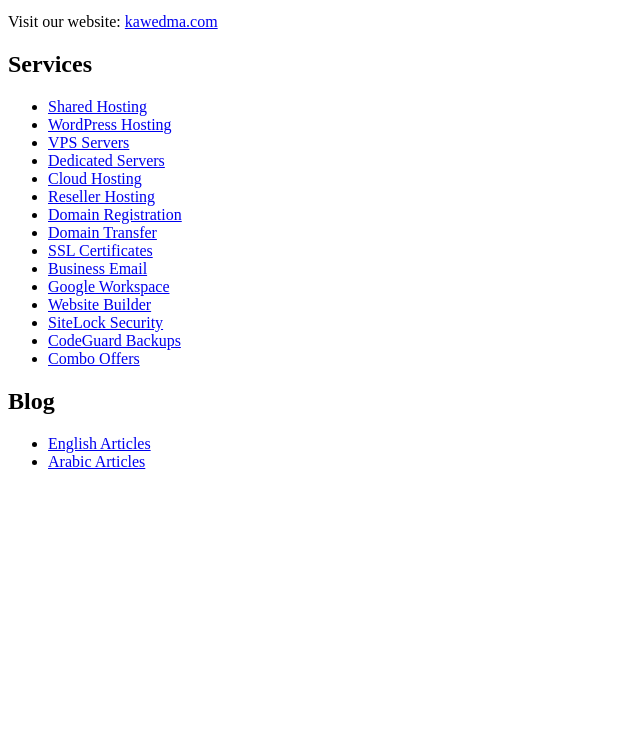
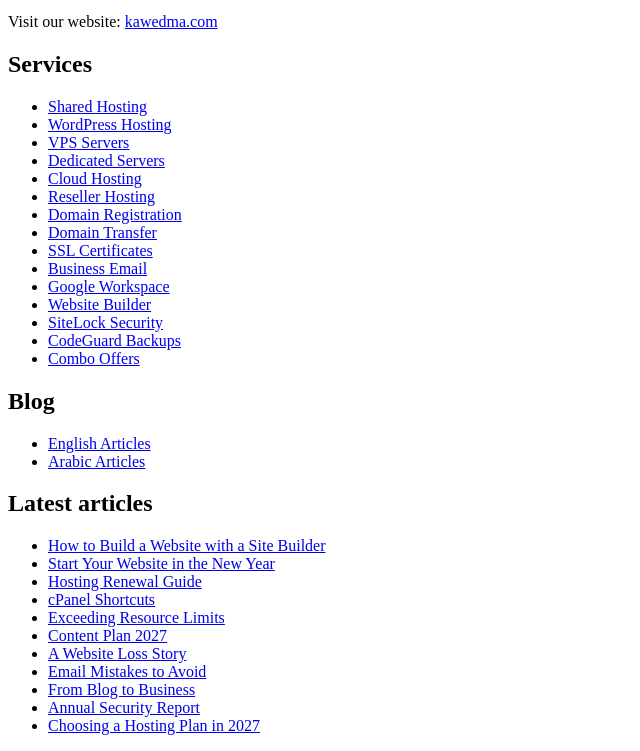
Before and after one commit to kawedmallc/kawedmallc.github.io, a plain HTML site: page index.html in a window 1280 px wide. Shown: the part 101-852 px from the top of the page, without its empty margins (0-640 px from the left). Before the commit the page ends 800 px from the top, so only its background shows below. Drawn offline with Linux system fonts and the light colour scheme.

Commit message:
Add latest articles section to index.html

```diff
--- a/index.html
+++ b/index.html
@@ -32,5 +32,19 @@
 <li><a href="https://kawedma.com/blog/english/">English Articles</a></li>
 <li><a href="https://kawedma.com/blog/arabic/">Arabic Articles</a></li>
 </ul>
+<h2>Latest articles</h2>
+<ul>
+<li><a href="https://kawedma.com/blog/english/2026/11/21/site-builder-guide/">How to Build a Website with a Site Builder</a></li>
+<li><a href="https://kawedma.com/blog/arabic/2026/11/21/%d8%a7%d8%a8%d8%af%d8%a3-%d9%85%d9%88%d9%82%d8%b9%d9%83-%d9%81%d9%8a-%d8%a7%d9%84%d8%b9%d8%a7%d9%85-%d8%a7%d9%84%d8%ac%d8%af%d9%8a%d8%af/">Start Your Website in the New Year</a></li>
+<li><a href="https://kawedma.com/blog/arabic/2026/11/21/%d8%aa%d8%ac%d8%af%d9%8a%d8%af-%d8%a7%d9%84%d8%a7%d8%b3%d8%aa%d8%b6%d8%a7%d9%81%d8%a9/">Hosting Renewal Guide</a></li>
+<li><a href="https://kawedma.com/blog/arabic/2026/11/22/%d8%a7%d8%ae%d8%aa%d8%b5%d8%a7%d8%b1%d8%a7%d8%aa-%d9%84%d9%88%d8%ad%d8%a9-%d8%a7%d9%84%d8%aa%d8%ad%d9%83%d9%85/">cPanel Shortcuts</a></li>
+<li><a href="https://kawedma.com/blog/arabic/2026/11/22/%d8%aa%d8%ac%d8%a7%d9%88%d8%b2-%d8%ad%d8%af%d9%88%d8%af-%d8%a7%d9%84%d9%85%d9%88%d8%a7%d8%b1%d8%af/">Exceeding Resource Limits</a></li>
+<li><a href="https://kawedma.com/blog/arabic/2026/11/23/%d8%ae%d8%b7%d8%a9-%d9%85%d8%ad%d8%aa%d9%88%d9%89-2027/">Content Plan 2027</a></li>
+<li><a href="https://kawedma.com/blog/arabic/2026/11/23/%d9%82%d8%b5%d8%a9-%d9%81%d9%82%d8%af%d8%a7%d9%86-%d9%85%d9%88%d9%82%d8%b9/">A Website Loss Story</a></li>
+<li><a href="https://kawedma.com/blog/arabic/2026/11/24/%d8%a3%d8%ae%d8%b7%d8%a7%d8%a1-%d8%a7%d9%84%d8%a8%d8%b1%d9%8a%d8%af-%d8%a7%d9%84%d8%a5%d9%84%d9%83%d8%aa%d8%b1%d9%88%d9%86%d9%8a/">Email Mistakes to Avoid</a></li>
+<li><a href="https://kawedma.com/blog/arabic/2026/11/24/%d9%85%d9%86-%d9%85%d8%af%d9%88%d9%86%d8%a9-%d8%a5%d9%84%d9%89-%d9%85%d8%b4%d8%b1%d9%88%d8%b9/">From Blog to Business</a></li>
+<li><a href="https://kawedma.com/blog/arabic/2026/11/25/%d8%aa%d9%82%d8%b1%d9%8a%d8%b1-%d8%a3%d9%85%d8%a7%d9%86-%d8%b3%d9%86%d9%88%d9%8a/">Annual Security Report</a></li>
+<li><a href="https://kawedma.com/blog/arabic/2026/11/25/%d8%ae%d8%b7%d8%a9-%d8%a7%d9%84%d8%a7%d8%b3%d8%aa%d8%b6%d8%a7%d9%81%d8%a9-2027/">Choosing a Hosting Plan in 2027</a></li>
+</ul>
 </body>
 </html>
```
